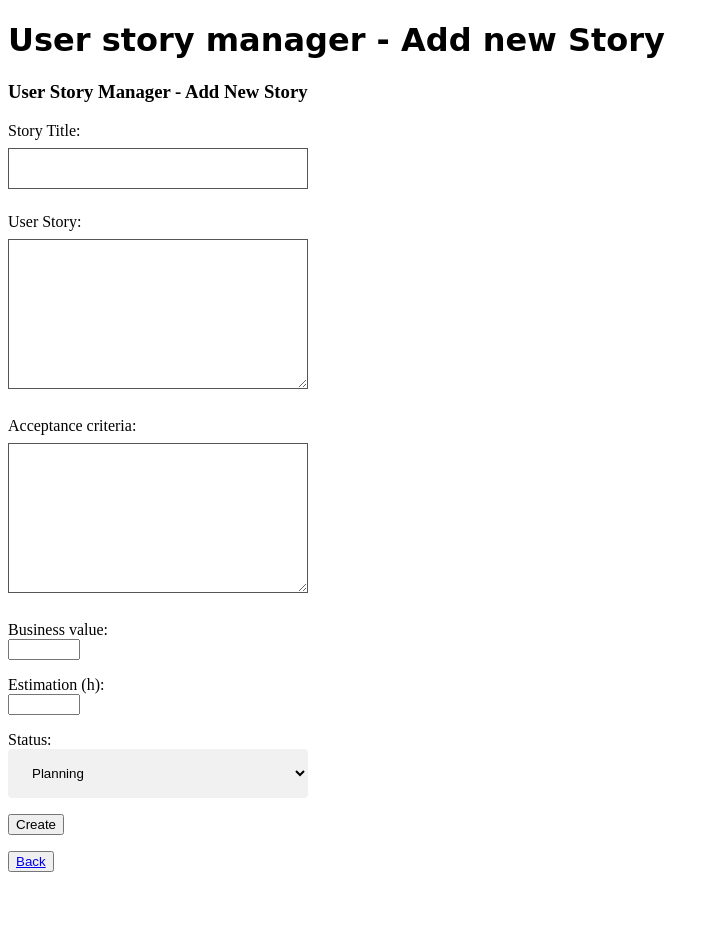
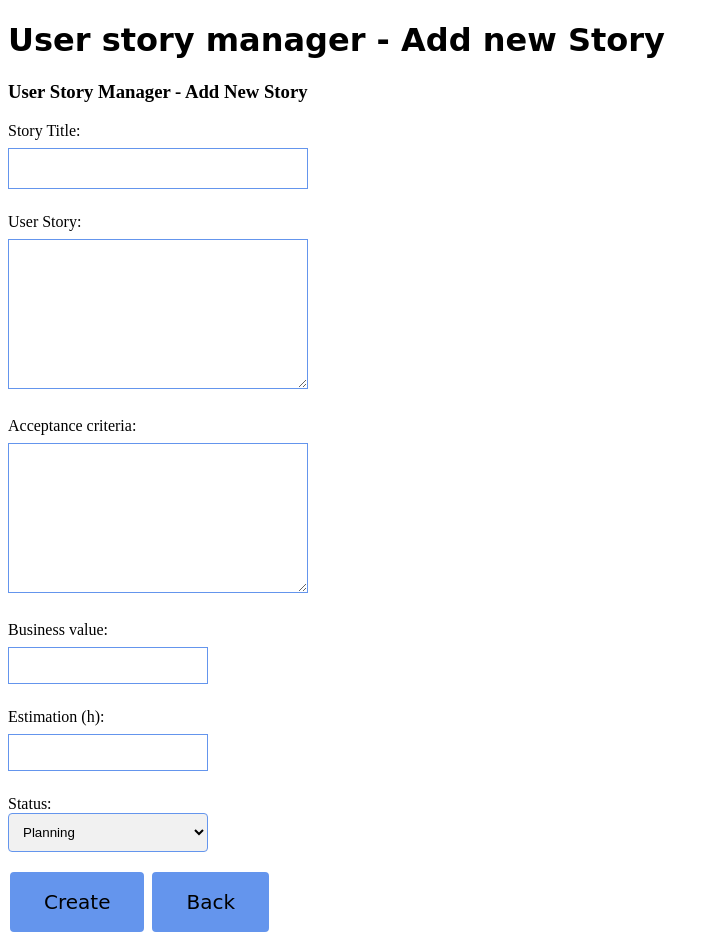
Before and after one commit to gabee1987/super-sprinter-3000-Gabor_Koncz, a Flask app: page /story in a window 1280 px wide. Shown: the whole page, without its empty margins (0-720 px from the left). Before the commit the page ends 872 px from the top, so only its background shows below. Run offline with Flask 2, Linux system fonts and the light colour scheme.

Commit message:
changes in open_file

```diff
--- a/data_manager.py
+++ b/data_manager.py
@@ -27,7 +27,7 @@ def open_file(filename="database.csv"):
     try:
         with open(filename, 'r') as workfile:
             row = workfile.readlines()
-            stories = [item.split(';') for item in row]
+            stories = [item.replace("\n", "").split(';') for item in row]
             return stories
     except FileNotFoundError:
         stories = None
@@ -40,6 +40,6 @@ def write_to_file(stories, filename="database.csv"):
     """
     with open(filename, 'w') as workfile:
         for item in stories:
-            story = [element.strip("\n") for element in item]
+            story = [element.strip("\r\n") for element in item]
             row = ';'.join(story)
-            workfile.write(row + '\n')
+            workfile.write(row + "\n")
--- a/database.csv
+++ b/database.csv
@@ -1,7 +1,7 @@
 1;First webpage assignement;Need to to a bunch of things;need to work properly;500;20;In Progress
 2;Logo making;Need a badass teamlogo;got to be cool;700;0.5;TODO
 3;wecdw;cwec;wecdwec;200;1;Planning
-4;rever;vrevre;verv;200;1;Planning
 7;Need to play;A LOT;Good;1200;4;In Progress
 8;rth;hrth;trhr;300;1.5;TODO
 9;fdbdf;fdbdb;fdnbdfnfgnfn;300;1.5;In Progress
+10;ecwec;gtgtgtgtgtgt;hzhzhzhzhzhzhzhzhzh;400;1.5;Review
--- a/main.py
+++ b/main.py
@@ -70,13 +70,13 @@ def edit_story(story_ID=None, story_data=[]):
     return render_template("form.html", story_ID=story_ID, story_data=story_to_edit)
 
 
-@app.route("/edit_story", methods=["GET", "POST"])
+@app.route("/edit_story", methods=["POST"])
 def update_story():
     """
         Update the entry specified by the story_ID.
     """
     stories = open_file()
-    ID_of_story = request.form["edit"]
+    ID_of_story = request.form["update_button"]
     ID = str(ID_of_story)
     editing_story = []
     editing_story.append(ID)
@@ -90,12 +90,10 @@ def update_story():
                     ]
     for name in form_elements:
         editing_story.append(request.form[name])
-    clearing_stories = [element.replace('\n', ' ') for element in editing_story]
-    cleared_stories = [element.replace(';', ',') for element in clearing_stories]
     for element in stories:
         if element[0] == ID:
             stories.remove(element)
-            stories.insert(0, cleared_stories)
+            stories.insert(0, editing_story)
     write_to_file(stories)
     return redirect(url_for('show_story_list'))
 
@@ -116,7 +114,8 @@ def delete_story():
     return redirect(url_for('show_story_list'))
 
 
-
+#clearing_stories = [element.replace("\n", " ") for element in editing_story]
+#cleared_stories = [element.replace(';', ',') for element in clearing_stories]
 
 
 
--- a/static/style.css
+++ b/static/style.css
@@ -40,10 +40,17 @@ h1 {
     -webkit-transition-duration: 0.4s; /* Safari */
     transition-duration: 0.4s;
     cursor: pointer;
+    border-radius: 4px;
+}
+
+.button {
+    background-color: #6495ED;
+    color: black;
+    border: 2px solid #6495ED;
 }
 
 .button:hover {
-    background-color: white;
+    background-color: #6495ED;
     color: white;
 }
 
@@ -53,7 +60,7 @@ textarea {
     margin: 8px 0;
     padding: 12px 20px;
     box-sizing: border-box;
-    border: 1px solid #555;
+    border: 1px solid #6495ED;
     outline: none;
 }
 
@@ -67,18 +74,28 @@ input[type=text] {
     padding: 12px 20px;
     margin: 8px 0;
     box-sizing: border-box;
-    border: 1px solid #555;
+    border: 1px solid #6495ED;
     outline: none;
 }
+
+input[type=number] {
+    width: 200px;
+    padding: 10px 10px;
+    margin: 8px 0;
+    box-sizing: border-box;
+    border: 1px solid #6495ED;
+    outline: none;
+}
+
 
 input[type=text]:focus {
     background-color: lightblue;
 }
 
 select {
-    width: 300px;
-    padding: 16px 20px;
-    border: none;
+    width: 200px;
+    padding: 10px 10px;
+    border: 1px solid #6495ED;
     border-radius: 4px;
     background-color: #f1f1f1;
 }
--- a/templates/form.html
+++ b/templates/form.html
@@ -33,10 +33,10 @@
                     <option value="Review">Review</option>
                     <option value="Done">Done</option>
                 </select>
-                <p><input type="submit" name="create" value="Create"></p>
+                <p><input type="submit" name="create" value="Create" class="button">
+                <a href="/" class="button">Back</a></p>
             </form>
         </body>
-        <p><button><a href="/">Back</a></button></p>
     {% else %}
     <head>
         <title>Sprinter 3000 - Edit Story</title>
@@ -69,7 +69,7 @@
                     <option value="Review">Review</option>
                     <option value="Done">Done</option>
                 </select>
-                <p><button id="update_button" name="edit" type="submit" value="{{ data[0] }}">Update</button></p>
+                <p><button id="update_button" name="edit" type="submit" value="{{ data[0] }}" class="button">Update</button></p>
             </form>
             {% endfor %}
         </body>
```
